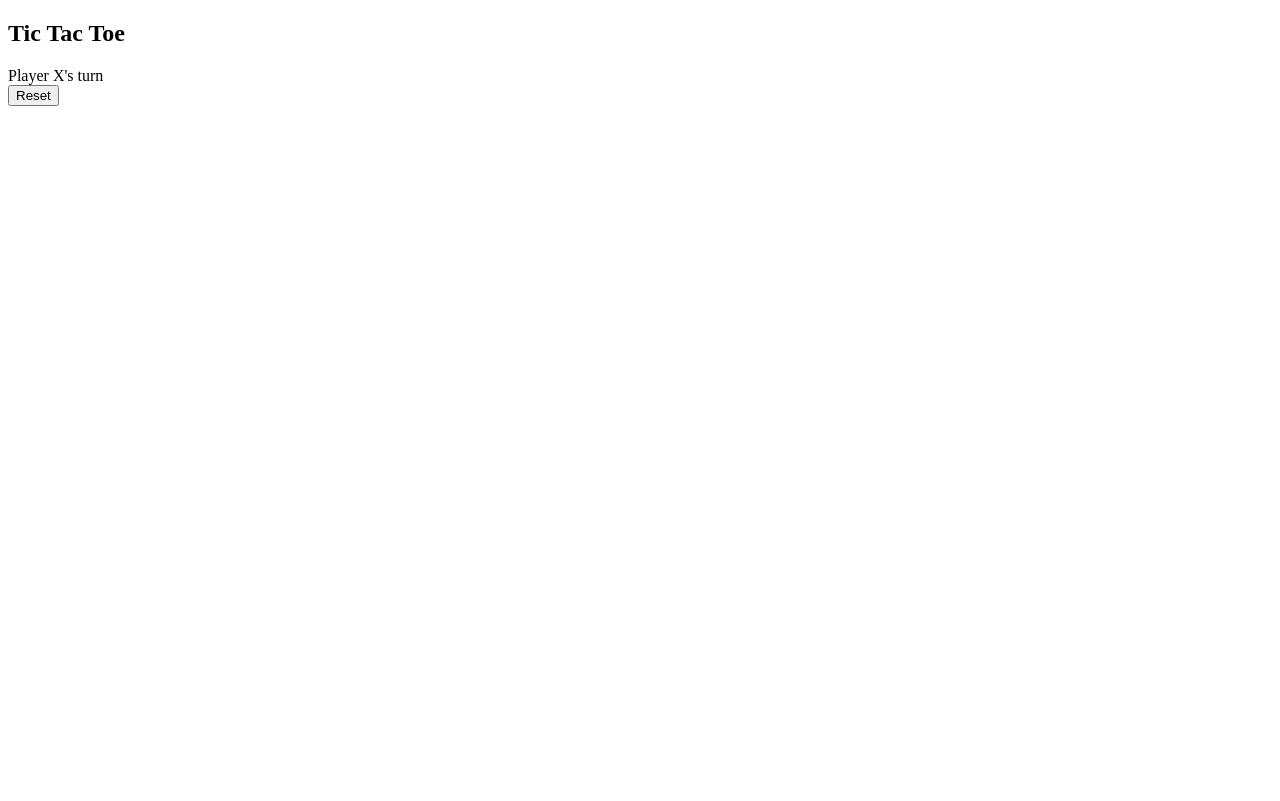
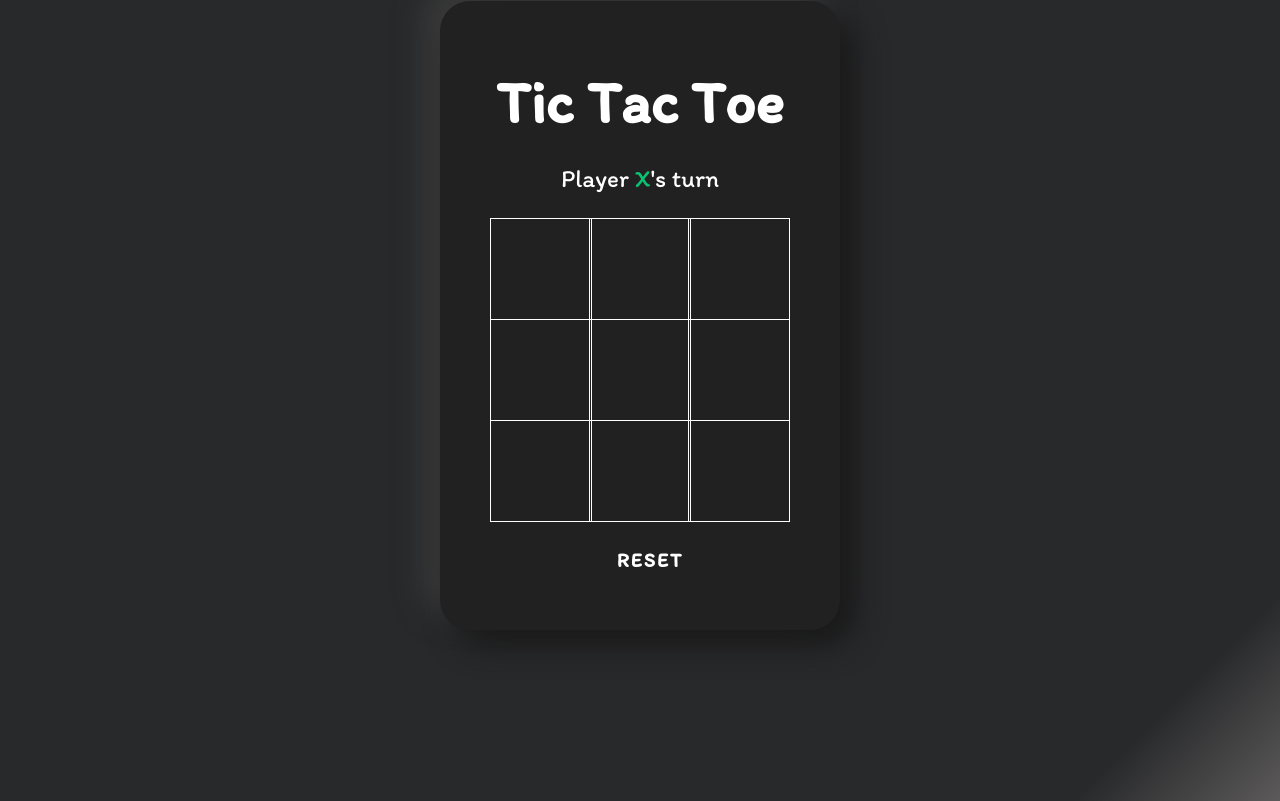
Before and after one commit to Biruk42/Prodigy_WD_03, a plain HTML site: page index.html in a window 1280 px wide. Drawn offline with Linux system fonts and the light colour scheme.

Commit message:
Style the page and add card behind the tic tac toe

```diff
--- a/index.html
+++ b/index.html
@@ -13,6 +13,7 @@
   </head>
   <body>
     <main class="background">
+      <div class="card">
         <section class="title">
           <h1>Tic Tac Toe</h1>
         </section>
@@ -34,6 +35,7 @@
         <section class="controls">
           <button id="reset">Reset</button>
         </section>
+      </div>
     </main>
   </body>
 </html>
--- a/style.css
+++ b/style.css
@@ -0,0 +1,161 @@
+* {
+  padding: 0;
+  margin: 0;
+  font-family: "Itim", cursive;
+}
+
+.background {
+  background: linear-gradient(135deg, #28292b 90%, #5c5a5a 100%);
+  min-height: 100vh;
+  padding-top: 1px;
+}
+
+.title {
+  color: white;
+  text-align: center;
+  font-size: 40px;
+  margin-top: 5%;
+}
+
+.display {
+  color: white;
+  font-size: 25px;
+  text-align: center;
+  margin-top: 1em;
+  margin-bottom: 1em;
+}
+
+.hide {
+  display: none;
+}
+
+.container {
+  margin: 0 auto;
+  display: grid;
+  grid-template-columns: 33% 33% 33%;
+  grid-template-rows: 33% 33% 33%;
+  max-width: 300px;
+}
+
+.tile {
+  border: 1px solid white;
+  min-width: 100px;
+  min-height: 100px;
+  display: flex;
+  justify-content: center;
+  align-items: center;
+  font-size: 50px;
+  cursor: pointer;
+}
+
+.playerX {
+  color: #09c372;
+}
+
+.playerO {
+  color: #498afb;
+}
+
+.controls {
+  display: flex;
+  flex-direction: row;
+  justify-content: center;
+  align-items: center;
+  margin-top: 1em;
+}
+
+.controls button {
+  color: white;
+  padding: 8px;
+  border-radius: 8px;
+  border: none;
+  font-size: 20px;
+  margin-left: 1em;
+  cursor: pointer;
+}
+
+.restart {
+  background-color: #498afb;
+}
+
+button {
+  position: relative;
+  padding: 10px 20px;
+  border-radius: 7px;
+  border: 1px solid rgb(61, 106, 255);
+  font-size: 14px;
+  text-transform: uppercase;
+  font-weight: 600;
+  letter-spacing: 2px;
+  background: transparent;
+  color: #fff;
+  overflow: hidden;
+  box-shadow: 0 0 0 0 transparent;
+  -webkit-transition: all 0.2s ease-in;
+  -moz-transition: all 0.2s ease-in;
+  transition: all 0.2s ease-in;
+}
+
+button:hover {
+  background: rgb(61, 106, 255);
+  box-shadow: 0 0 30px 5px rgba(0, 142, 236, 0.815);
+  -webkit-transition: all 0.2s ease-out;
+  -moz-transition: all 0.2s ease-out;
+  transition: all 0.2s ease-out;
+}
+
+button:hover::before {
+  -webkit-animation: sh02 0.5s 0s linear;
+  -moz-animation: sh02 0.5s 0s linear;
+  animation: sh02 0.5s 0s linear;
+}
+
+button::before {
+  content: "";
+  display: block;
+  width: 0px;
+  height: 86%;
+  position: absolute;
+  top: 7%;
+  left: 0%;
+  opacity: 0;
+  background: #fff;
+  box-shadow: 0 0 50px 30px #fff;
+  -webkit-transform: skewX(-20deg);
+  -moz-transform: skewX(-20deg);
+  -ms-transform: skewX(-20deg);
+  -o-transform: skewX(-20deg);
+  transform: skewX(-20deg);
+}
+
+@keyframes sh02 {
+  from {
+    opacity: 0;
+    left: 0%;
+  }
+
+  50% {
+    opacity: 1;
+  }
+
+  to {
+    opacity: 0;
+    left: 100%;
+  }
+}
+
+button:active {
+  box-shadow: 0 0 0 0 transparent;
+  -webkit-transition: box-shadow 0.2s ease-in;
+  -moz-transition: box-shadow 0.2s ease-in;
+  transition: box-shadow 0.2s ease-in;
+}
+
+.card {
+  margin: auto;
+  width: fit-content;
+  padding: 50px;
+  border-radius: 30px;
+  background: #212121;
+  box-shadow: 15px 15px 30px rgb(25, 25, 25), -15px -15px 30px rgb(60, 60, 60);
+}
```
Lines whose indentation alone changed are shown as unchanged.
